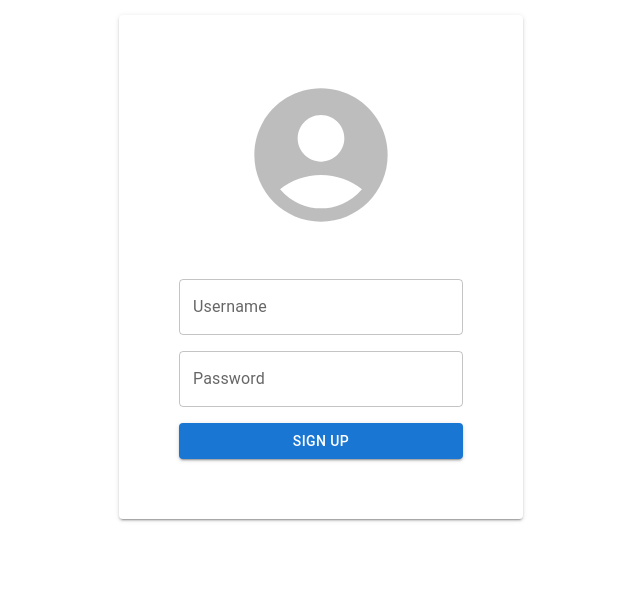
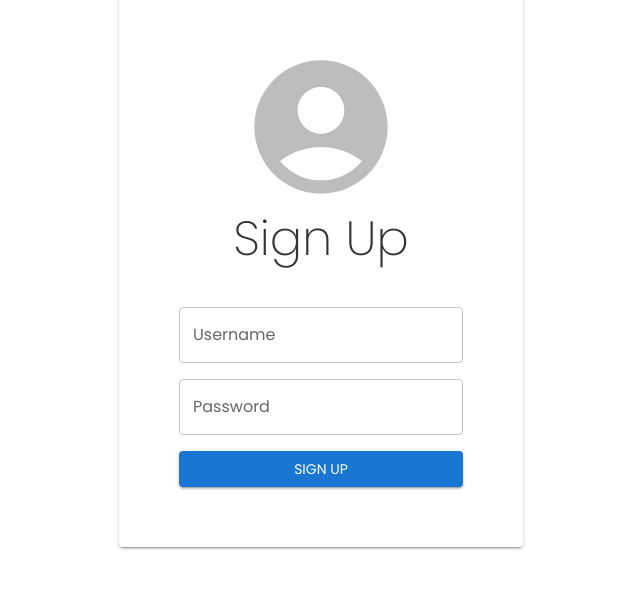
Before and after one commit to lburzak/newtrition, a React (Create React App) app in the folder web-client/: page / in a window 1280 px wide. Shown: the part 133-722 px from the top of the page, without its empty margins (319-959 px from the left). Built offline with nearby package versions, Linux system fonts and the light colour scheme.

Commit message:
Implement registration logic

```diff
--- a/web-client/src/App.css
+++ b/web-client/src/App.css
@@ -1,3 +1,5 @@
+@import url('https://fonts.googleapis.com/css2?family=Poppins:wght@200;400;700&display=swap');
+
 .App {
   text-align: center;
   min-height: 100vh;
--- a/web-client/src/App.js
+++ b/web-client/src/App.js
@@ -1,11 +1,24 @@
 import './App.css';
 import {SignUpPage} from "./page/signup";
+import {createTheme, ThemeProvider} from "@mui/material";
+
+const theme = createTheme({
+    typography: {
+        fontFamily: "Poppins, sans-serif",
+        h3: {
+            fontWeight: 200,
+            color: "hsl(0, 0%, 20%)"
+        }
+    }
+})
 
 function App() {
   return (
-    <div className="App">
-        <SignUpPage/>
-    </div>
+      <ThemeProvider theme={theme}>
+          <div className="App">
+              <SignUpPage/>
+          </div>
+      </ThemeProvider>
   );
 }
 
--- /dev/null
+++ b/web-client/src/action/signup.js
@@ -0,0 +1,39 @@
+export const Error = Object.freeze({
+    USER_ALREADY_EXISTS: 0,
+    INVALID_USERNAME_OR_PASSWORD: 1,
+    SERVER_ERROR: 2
+});
+
+function extractFieldErrors(json, field) {
+    return json.errors.filter(error => error['field'] === field);
+}
+
+export async function signUp(username, password) {
+    const res = await fetch('/api/auth/signup', {
+        method: 'POST',
+        headers: {
+            "Content-Type": "application/json"
+        },
+        body: JSON.stringify({username, password})
+    });
+
+    switch (res.status) {
+        case 409:
+            return {error: Error.USER_ALREADY_EXISTS}
+        case 400:
+            const json = await res.json();
+
+            const usernameErrors = extractFieldErrors(json, 'username');
+            const passwordErrors = extractFieldErrors(json, 'password');
+            return {
+                validationErrors: {
+                    username: usernameErrors.length > 0 ? usernameErrors : undefined,
+                    password: passwordErrors.length > 0 ? passwordErrors : undefined,
+                }
+            };
+        case 200:
+            return {}
+        default:
+            return {error: Error.SERVER_ERROR}
+    }
+}
--- a/web-client/src/page/signup.js
+++ b/web-client/src/page/signup.js
@@ -1,22 +1,122 @@
-import {Box, Button, Container, Grid, Paper, TextField} from "@mui/material";
+import {Box, Button, Container, Grid, Paper, TextField, Typography} from "@mui/material";
 import {AccountCircle} from "@mui/icons-material";
 import {grey} from "@mui/material/colors";
+import {Component} from "react";
+import {Error, signUp} from "../action/signup";
 
-export const SignUpPage = () => <Container sx={{ alignItems: "center", justifyContent: "center", height: "100vh", display: "flex"}}>
+const values = {
+    'username': {
+        'string.min': 2,
+        'string.max': 40,
+    },
+    'password': {
+        'string.min': 5,
+        'string.max': 64
+    }
+};
+
+function buildFieldErrorMessage(error) {
+    const field = error.field.charAt(0).toUpperCase() + error.field.slice(1);
+    const type = error.type;
+    const value = values[error.field][error.type];
+
+    switch (error.type) {
+        case "string.min":
+            return `${field} must be at least ${value} characters long.`;
+        case "string.max":
+            return `${field} must be at most ${value} characters long.`;
+        case "any.required":
+        case "string.empty":
+            return `${field} cannot be empty.`;
+        case "string.pattern.base":
+            return `${field} contains illegal characters.`
+        default:
+            return type
+    }
+}
+
+export class SignUpPage extends Component {
+    state = {
+        usernameError: null,
+        passwordError: null,
+        username: "",
+        password: "",
+        loading: false
+    }
+
+    render() {
+        return <Container sx={{alignItems: "center", justifyContent: "center", height: "100vh", display: "flex"}}>
             <Paper elevation={2} style={{padding: 60}}>
-        <AccountCircle sx={{ color: grey[400], fontSize: 160 }} style={{marginBottom: 40}}/>
+                <AccountCircle sx={{color: grey[400], fontSize: 160}}/>
+                <Typography variant={"h3"} style={{marginBottom: 40}}>Sign Up</Typography>
                 <Box>
                     <Grid container spacing={2} maxWidth={300} sx={{border: "1px grey"}}>
                         <Grid item xs={12}>
-                    <TextField fullWidth label={"Username"} variant={"outlined"}/>
+                            <TextField data-testid={"username-field"} fullWidth label={"Username"} variant={"outlined"}
+                                       error={this.state.usernameError !== null} helperText={this.state.usernameError}
+                                       onChange={this.handleUsernameChange}/>
                         </Grid>
                         <Grid item xs={12}>
-                    <TextField fullWidth label={"Password"} variant={"outlined"}/>
+                            <TextField data-testid={"password-field"} fullWidth label={"Password"} variant={"outlined"}
+                                       type={"password"}
+                                       error={this.state.passwordError !== null} helperText={this.state.passwordError}
+                                       onChange={this.handlePasswordChange}/>
                         </Grid>
                         <Grid item xs={12}>
-                    <Button fullWidth variant={"contained"}>Sign up</Button>
+                            <Button data-testid={"signup-button"} fullWidth variant={"contained"} onClick={this.submit}
+                                    disabled={this.state.loading}>Sign up</Button>
                         </Grid>
                     </Grid>
                 </Box>
             </Paper>
-</Container>
+        </Container>;
+    }
+
+    handlePasswordChange = (event) => {
+        this.setState({
+            ...this.state,
+            password: event.target.value
+        });
+    }
+
+    handleUsernameChange = (event) => {
+        this.setState({
+            ...this.state,
+            username: event.target.value
+        });
+    }
+
+    submit = async () => {
+        const {username, password} = this.state;
+
+        this.setState({
+            ...this.state,
+            loading: true
+        });
+
+        const result = await signUp(username, password);
+
+        if (result.error === Error.USER_ALREADY_EXISTS) {
+            this.state.usernameError = "User with such username already exists.";
+
+            this.setState({...this.state, loading: false});
+            return;
+        }
+
+        if (result.validationErrors) {
+            const usernameErrors = result.validationErrors.username;
+            const passwordErrors = result.validationErrors.password;
+
+            this.state.usernameError = usernameErrors ?
+                buildFieldErrorMessage(result.validationErrors.username[0]) : null;
+
+            this.state.passwordError = passwordErrors ?
+                buildFieldErrorMessage(result.validationErrors.password[0]) : null;
+
+            this.setState({...this.state, loading: false});
+            return;
+        }
+
+        window.location.href = "about:blank";
+    }
+}
```
Also changed, not shown: 1 other file (tests, documents, lock files or other folders). Lines whose indentation alone changed are shown as unchanged.
